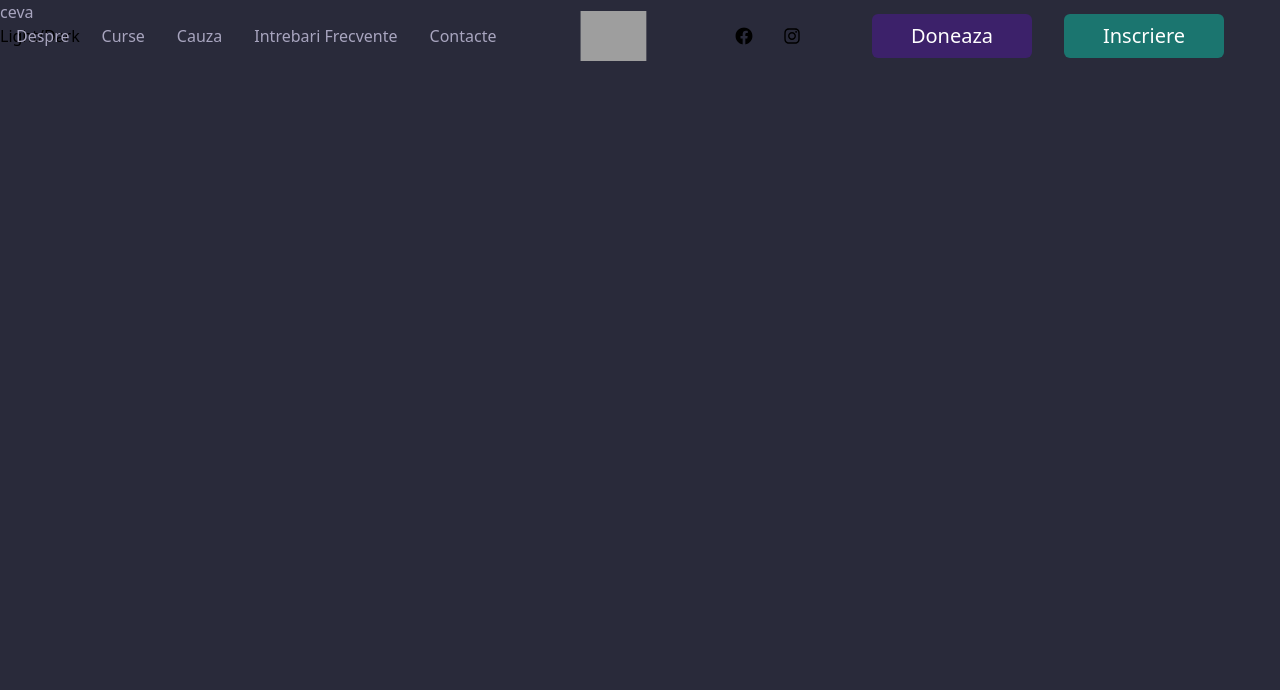
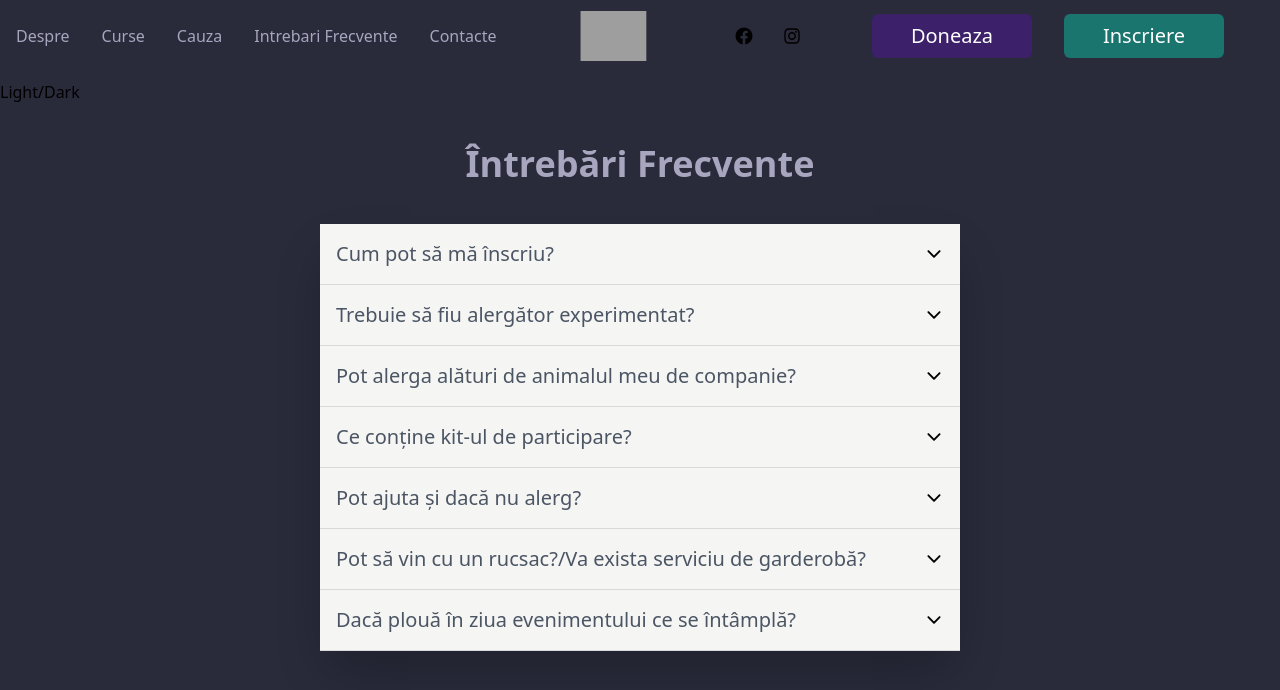
Before and after one commit to ConducereIT/APV, a React (Vite) app in the folder client/: page /faq in a window 1280 px wide. Shown: the top 690 px of the page. Built offline with nearby package versions, Linux system fonts and the light colour scheme; grey boxes are pictures that could not be loaded.

Commit message:
added faq section

```diff
--- a/client/src/App.tsx
+++ b/client/src/App.tsx
@@ -4,24 +4,26 @@ import { RouterProvider } from "react-router-dom";
 
 import { allRoutes as router } from "./routes/AllRoutes";
 import ThemeContext from "./contexts/ThemeContext";
-import GlobalStyle from './styles/global';
+import GlobalStyle from "./styles/global";
 import { lightTheme, darkTheme } from "./styles/themes";
 import useThemeMode from "./hooks/useThemeMode";
 import { ThemeProvider } from "styled-components";
 
 const App = () => {
   const { theme, themeToggler } = useThemeMode();
-  const themeMode = theme === 'light' ? lightTheme : darkTheme;
+  const themeMode = theme === "light" ? lightTheme : darkTheme;
 
   return (
     <ThemeContext>
-        <ThemeProvider theme={themeMode}>
-          <GlobalStyle />
-          <RouterProvider router={router} />
-          <h1>ceva</h1>
-          <button onClick={() => themeToggler()}>Light/Dark</button>
-        </ThemeProvider>
-      </ThemeContext>
+      <ThemeProvider theme={themeMode}>
+        <GlobalStyle />
+
+        <button className="mt-20" onClick={() => themeToggler()}>
+          Light/Dark
+        </button>
+        <RouterProvider router={router} />
+      </ThemeProvider>
+    </ThemeContext>
   );
 };
 
--- /dev/null
+++ b/client/src/components/Faqs.component.tsx
@@ -0,0 +1,36 @@
+import { IoIosArrowDown } from "react-icons/io";
+import { FaqConfig } from "../config/FaqConfig";
+
+export default function Faqs() {
+  return (
+    <>
+      <div className="flex justify-center">
+        <h1 className="my-10 text-4xl font-bold">Întrebări Frecvente</h1>
+      </div>
+      <div className="flex justify-center ">
+        <div className="lg:w-1/2 md:w-2/3 mx-5 md:mx-0 shadow-2xl ">
+          {FaqConfig.map((question, index) => (
+            <div
+              className="group flex flex-col border-b border-black border-opacity-15 bg-white bg-grey-100 "
+              tabIndex={index}
+              key={index}
+            >
+              <div className="flex cursor-pointer items-center bg-stone-100 justify-between p-4 duration-500 hover:bg-[#aff1f3]">
+                <span className=" text-xl text-gray-600 group-hover:translate-x-2 duration-500 ">
+                  {question.question}
+                </span>
+                <IoIosArrowDown
+                  size={20}
+                  className="transition-all duration-500 group-focus:-rotate-180"
+                />
+              </div>
+              <div className="text-gray-500 invisible h-auto max-h-0 items-center opacity-0 transition-all group-focus:visible group-focus:p-4 group-focus:max-h-screen group-focus:opacity-100 group-focus:duration-1000">
+                {question.answer}
+              </div>
+            </div>
+          ))}
+        </div>
+      </div>
+    </>
+  );
+}
--- /dev/null
+++ b/client/src/config/FaqConfig.ts
@@ -0,0 +1,33 @@
+
+
+export const FaqConfig = [
+  {
+        question: "Cum pot să mă înscriu?",
+      answer: "Online la rubrica de înscrieri, după ce ți-ai facut cont pe site-ul nostru sau fizic, în ziua evenimentului, cu cel puțin 30 de minute înainte de începerea cursei. Donația poate fi efectuată online cu cardul sau la fața locului numerar.Donația minimă este de 40 de lei, respectiv 20 de lei (la cursele sub 17 ani)."
+  },
+  {
+        question: "Trebuie să fiu alergător experimentat?",
+      answer: "Nu, doar că este important să știi că dispui de condiția fizică necesară să termini cursa fară probleme."
+    },
+  {
+        question: "Pot alerga alături de animalul meu de companie?",
+      answer: "Nu, crosul nostru caritabil este prieten cu micii prieteni ai omului, însă pentru buna desfășurare a crosului aceștia nu pot acompania stăpânul pe parcursul cursei."
+    },
+  {
+        question: "Ce conține kit-ul de participare?",
+      answer: "În afară de satisfacția facerii de bine unei persoane în nevoie, în schimbul donației vei primi un tricou și alte produse pe care te așteptăm să le descoperi în pungile APV ;)"
+    },
+  {
+      question: "Pot ajuta și dacă nu alerg?",
+      answer:"Desigur! Donațiile pentru Florin sunt binevenite atât în ziua crosului în urnele speciale, dar și prin transfer bancar în contul RO71BREL0005505351950100"
+    },
+  {
+      question: "Pot să vin cu un rucsac?/Va exista serviciu de garderobă?",
+      answer: "Da! Serviciul de garderobă va fi asigurat de noi, voluntarii LSE, la standul special amenajat pentru depozitarea în siguranță a bunurilor participanților."
+    },
+  {
+      question: "Dacă plouă în ziua evenimentului ce se întâmplă?",
+      answer:"Vom face tot posibilul să ducem crosul la bun sfârșit, încurajându-te să te echipezi în mod adecvat condițiilor meteorologice. În ceea ce privește donația, aceasta va ajunge la Florin în orice caz"
+    },
+
+];
--- a/client/src/views/Faq.view.tsx
+++ b/client/src/views/Faq.view.tsx
@@ -1,9 +1,11 @@
+import Faqs from "../components/Faqs.component";
 import { Header } from "../components/Header.component";
 
 export default function Faq() {
   return (
     <>
       <Header />
+      <Faqs />
     </>
   );
 }
```
